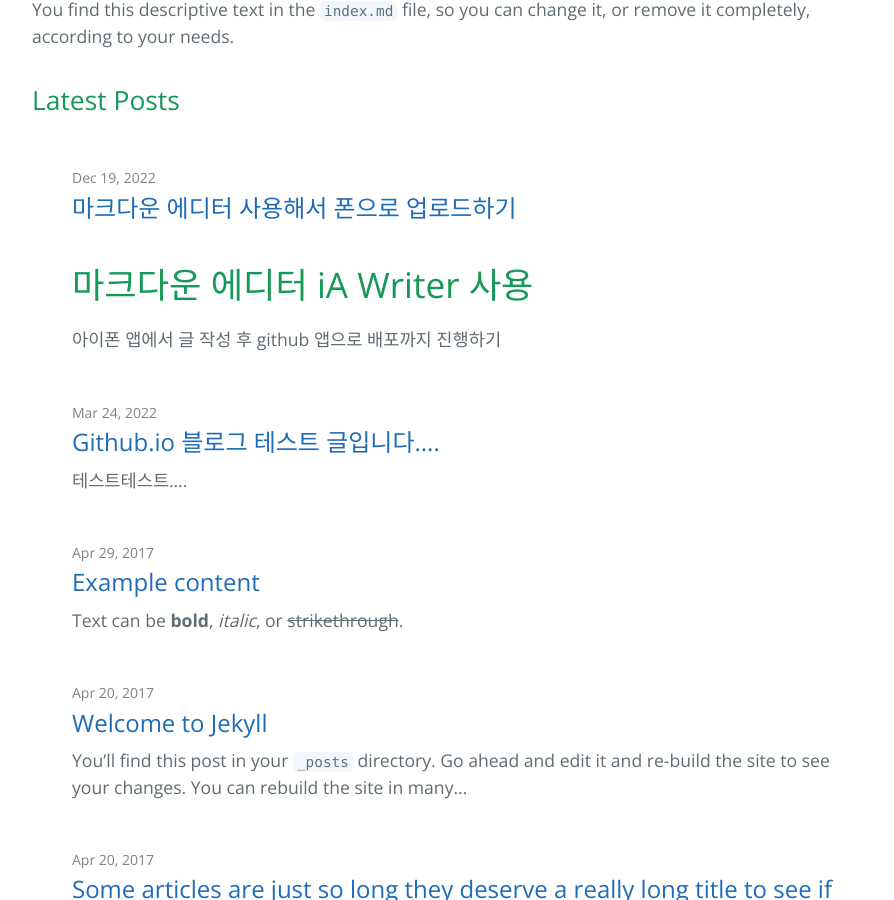
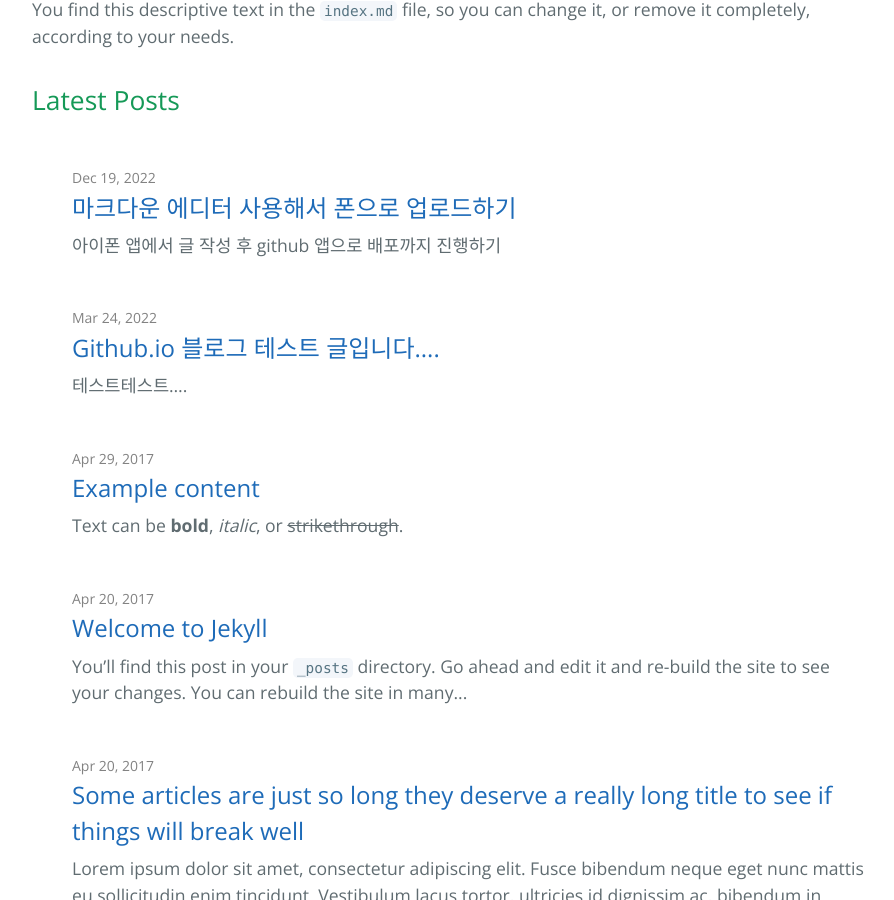
Before and after one commit to needlina/needlina.github.io, a Jekyll site: the page built from index.md, in a window 1280 px wide and 900 px high, scrolled down 609 px. Shown: the whole window, without its empty margins (192-1086 px from the left). Built offline with Jekyll 4.4.1, drawn with Linux system fonts in a browser that asks for light colours.

Commit message:
Update 2022-12-19-editor-with-ia-writer.md

```diff
--- a/_posts/2022-12-19-editor-with-ia-writer.md
+++ b/_posts/2022-12-19-editor-with-ia-writer.md
@@ -4,5 +4,4 @@ title: "마크다운 에디터 사용해서 폰으로 업로드하기"
 categories: misc
 ---
 
-# 마크다운 에디터 iA Writer 사용
 아이폰 앱에서 글 작성 후 github 앱으로 배포까지 진행하기
```
